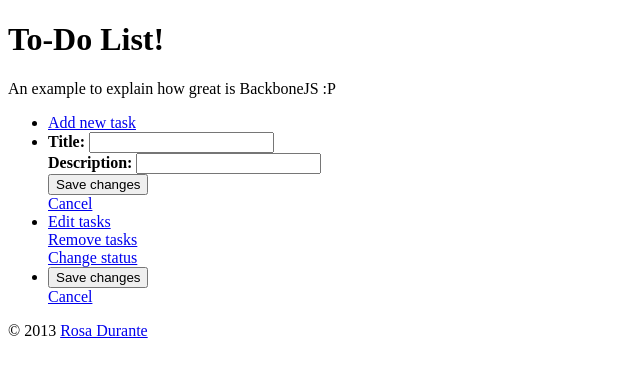
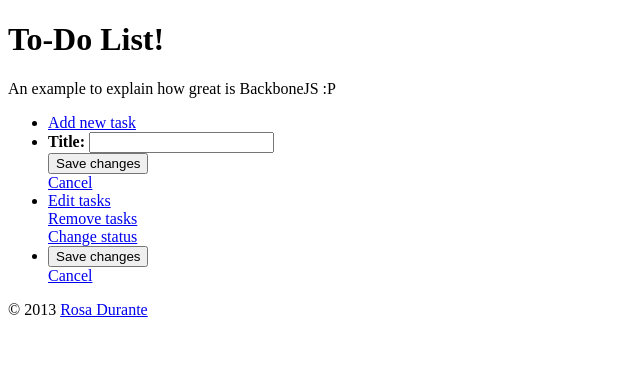
Before and after one commit to rosUnix/to_do, a Django app: template to_do/templates/base.html in a window 1280 px wide. Shown: the top 377 px of the page, without its empty margins (0-640 px from the left). Run offline with Django 3.2, Linux system fonts and the light colour scheme; the template is opened without the code that fills it, so the values that code supplies are empty; style sheets or scripts are compiled from the project's sources.

Commit message:
Remove description field from createform

```diff
--- a/to_do/templates/nav.inc.html
+++ b/to_do/templates/nav.inc.html
@@ -10,10 +10,6 @@
 			<div class="field">
 				<span><b>Title: </b></span>
 				<input type="text" name="title" />
-			</div>
-			<div class="field">
-				<span><b>Description: </b></span>
-				<input type="text" name="desc" />
 			</div>
 			<div class="button save">
 				<input type="submit" name="save_task" value="Save changes" />
```
